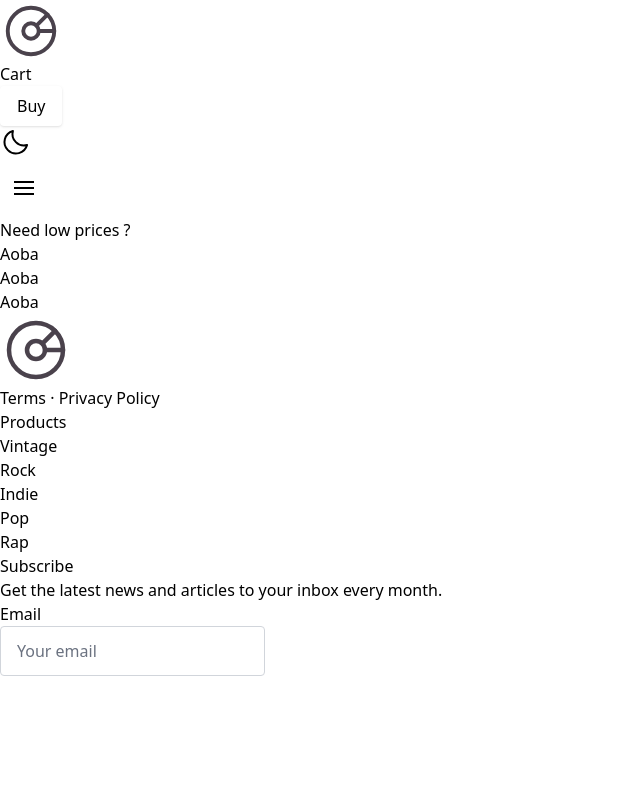
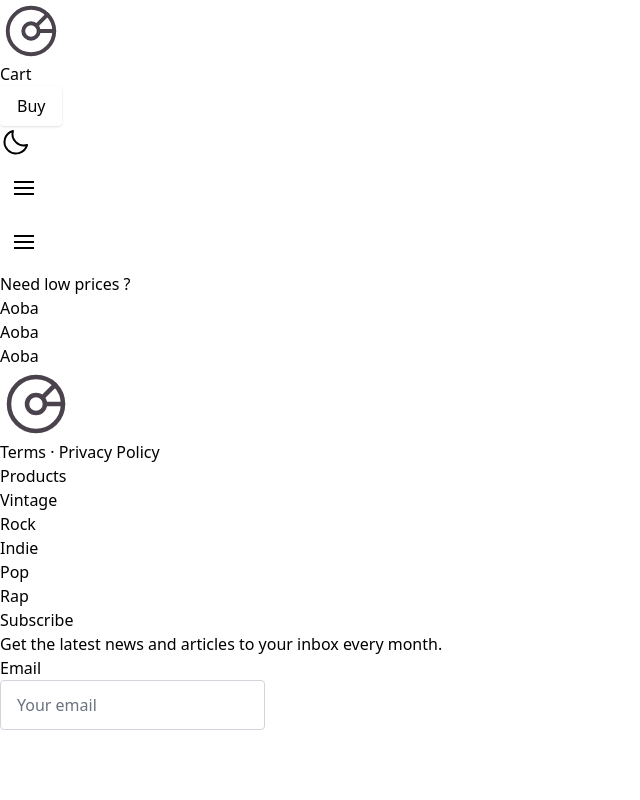
Before and after one commit to CarlosEduardoAD/sa-senai-vinil, a React (Vite) app in the folder Front-end/: page /promocoes in a window 1280 px wide. Shown: the top 800 px of the page, without its empty margins (0-640 px from the left). Built offline with nearby package versions, Linux system fonts and the light colour scheme.

Commit message:
[FEAT] Add sidebar at sales page

```diff
--- a/Front-end/src/partials/HeroPromocoes.jsx
+++ b/Front-end/src/partials/HeroPromocoes.jsx
@@ -1,8 +1,11 @@
+import { Sidebar } from "../utils/Sidebar"
+
 function HeroPromocoes() {
     return (
         <div className="dark:bg-[#151617] relative">
+            <Sidebar></Sidebar>
         <div className="flex items-center justify-center flex-col pt-[100px]">
-            <div className='flex items-center justify-center text-white text-center'><p className="pb-[120px] font-inter text-2xl font-bold">Need low prices ?</p></div>
+            <div className='flex items-center justify-center text-white text-center'><p className="pb-[120px] font-inter text-2xl font-bold dark:text-white text-black">Need low prices ?</p></div>
             <div className='flex flex-col flex-wrap md:grid md:grid-cols-3 md:grid-flow-row gap-12 dark:text-white pr-4 pl-4 pb-12'>
                 <div className='p-20 bg-blue-600 rounded-md max-w-sm mx-auto md:p-22'>Aoba</div>
                 <div className='p-20 bg-blue-600 rounded-md max-w-sm x-auto md:p-22'>Aoba</div>
```
